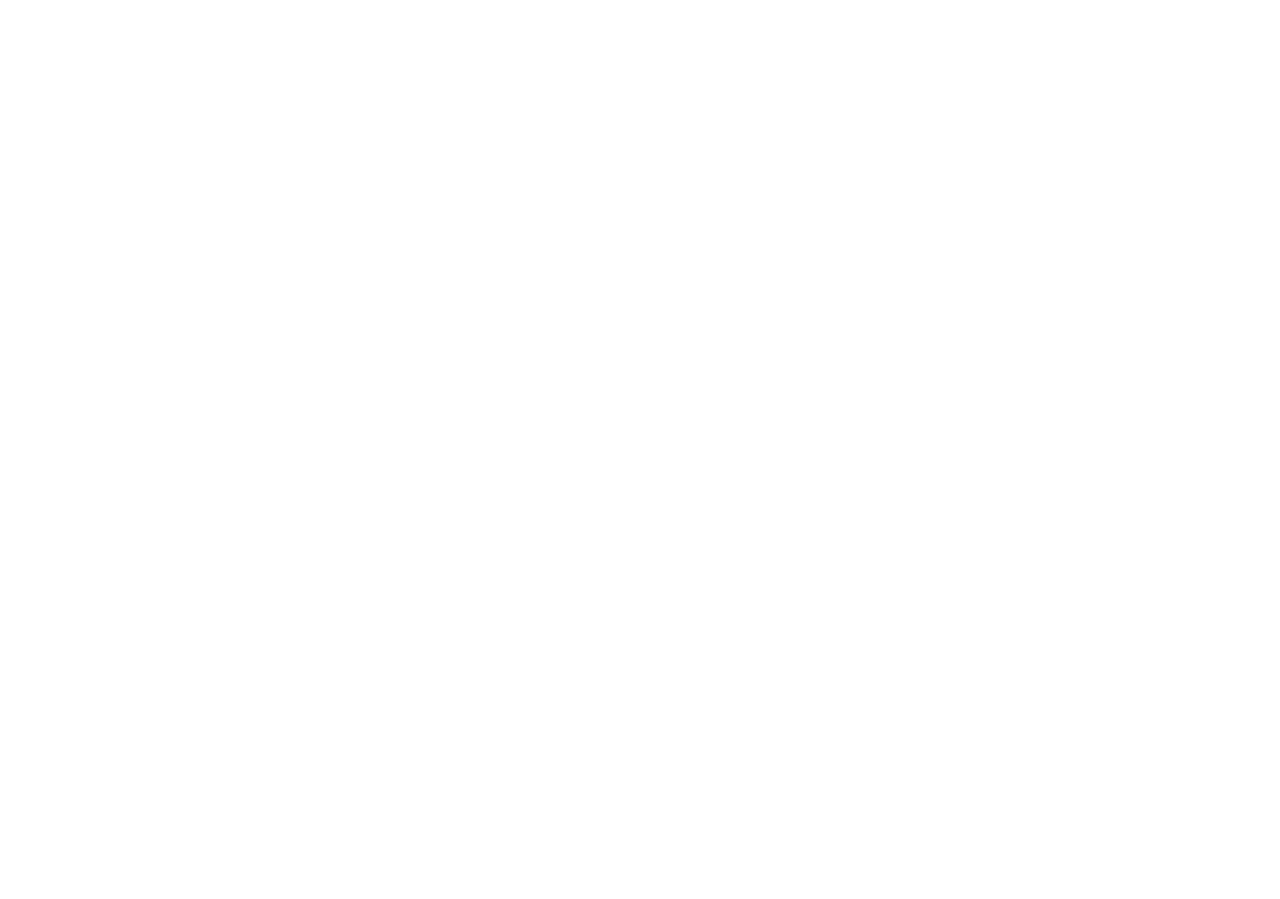
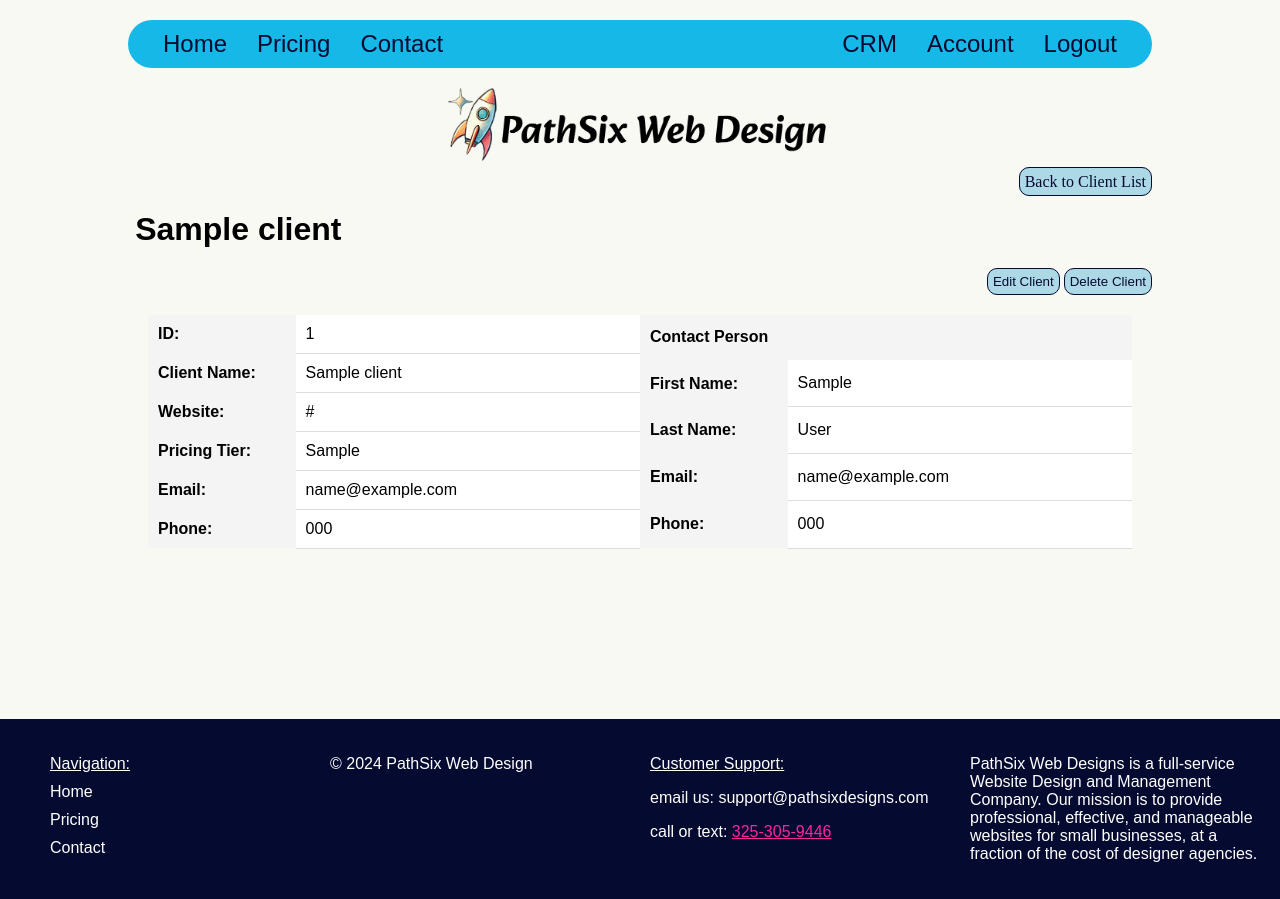
Before and after one commit to boonewh/pathsixdesigns, a Flask app: page /customers/1 in a window 1280 px wide. Before the commit the page is empty. Before the commit the page ends 800 px from the top, so only its background shows below. Run offline with Flask 3, Linux system fonts and the light colour scheme; a user stored in the database is signed in; tables that the repository leaves empty hold one stand-in row (values such as "Sample post"); some libraries are stand-ins or nearby versions; some web fonts are replaced.

Commit message:
delete customers

```diff
--- a/pathsix/forms.py
+++ b/pathsix/forms.py
@@ -92,4 +92,4 @@
     contact_note = TextAreaField('Contact Note', validators=[Optional(), Length(max=500)])
 
     # Submit button
-    submit = SubmitField('Create Client')
+    submit = SubmitField('Submit')
--- a/pathsix/routes.py
+++ b/pathsix/routes.py
@@ -155,4 +155,80 @@
 @login_required
 def client(client_id):
     client = Client.query.get_or_404(client_id)
-    return render_template('crm/client.html', client=client)
+    contacts = client.contacts # Access the related Contact entries via the relationship
+    return render_template('crm/client.html', client=client, contacts=contacts)
+
+
+@app.route('/customers/<int:client_id>/edit', methods=['GET', 'POST'])
+@login_required
+def edit_client(client_id):
+    # Retrieve the existing client and related entries
+    client = Client.query.get_or_404(client_id)
+
+    # Initialize the form with data from the Client table
+    form = ClientForm(obj=client)
+
+    # Fetch related entries if they exist
+    address = Address.query.filter_by(client_id=client_id).first()
+    contact = Contact.query.filter_by(client_id=client_id).first()
+    contact_note = ContactNote.query.filter_by(client_id=client_id).first()
+
+    if request.method == 'GET':
+        # Populate the form fields for Address if it exists
+        if address:
+            form.street.data = address.street
+            form.city.data = address.city
+            form.state.data = address.state
+            form.zip_code.data = address.zip_code
+
+        # Populate the form fields for Contact if it exists
+        if contact:
+            form.first_name.data = contact.first_name
+            form.last_name.data = contact.last_name
+            form.contact_email.data = contact.email
+            form.contact_phone.data = contact.phone
+
+        # Populate the form field for ContactNote if it exists
+        if contact_note:
+            form.contact_note.data = contact_note.note
+
+    if form.validate_on_submit():
+        # Update the Client information
+        client.name = form.name.data
+        client.website = form.website.data
+        client.pricing_tier = form.pricing_tier.data
+        client.email = form.email.data
+        client.phone = form.phone.data
+
+        # Update Address information
+        if address:
+            address.street = form.street.data
+            address.city = form.city.data
+            address.state = form.state.data
+            address.zip_code = form.zip_code.data
+
+        # Update Contact information
+        if contact:
+            contact.first_name = form.first_name.data
+            contact.last_name = form.last_name.data
+            contact.email = form.contact_email.data
+            contact.phone = form.contact_phone.data
+
+        # Update ContactNote if it exists
+        if contact_note:
+            contact_note.note = form.contact_note.data
+
+        db.session.commit()
+        flash("Client information has been updated!", "success")
+        return redirect(url_for('client', client_id=client.client_id))
+
+    return render_template('crm/create_client.html', form=form, legend="Edit Client Information")
+
+@app.route('/customers/<int:client_id>/delete', methods=['POST'])
+@login_required
+def delete_client(client_id):
+    client = Client.query.get_or_404(client_id)
+    db.session.delete(client)
+    db.session.commit()
+    flash('Client has been deleted!', 'success')
+    return redirect(url_for('customers'))
--- a/pathsix/static/css/crm.css
+++ b/pathsix/static/css/crm.css
@@ -221,13 +221,14 @@
 
 /* Label and Input Styling */
 
-.link-new {
+.link-new,
+.link-create {
   width: 90%;
   text-align: end;
   margin-top: 10px;
 }
 
-.link-new a {
+.link-create a {
   color: var(--text);
   text-decoration: none;
   padding: 5px;
@@ -237,7 +238,33 @@
   background-color: lightblue;
 }
 
-.link-new a:hover {
+.link-a {
+  color: var(--text);
+  text-decoration: none;
+  padding: 5px;
+  transition: background-color 0.7s ease;
+  border: 1px solid var(--dark-color);
+  border-radius: 10px;
+  background-color: lightblue;
+}
+
+.link-new a {
+  text-decoration: none;
+}
+
+.link-new button {
+  color: var(--text);
+  text-decoration: none;
+  padding: 5px;
+  transition: background-color 0.7s ease;
+  border: 1px solid var(--dark-color);
+  border-radius: 10px;
+  background-color: lightblue;
+  box-sizing: border-box; /* Consistent box-sizing */
+  margin: 0; /* Removes any default margin */
+}
+
+.link-new button:hover {
   background-color: gold;
 }
 
@@ -304,7 +331,7 @@
 }
 
 /* Create Client Form Styles */
-/* Create Client Form Styles */
+
 .create-client-container {
   display: flex;
   flex-direction: column;
@@ -337,6 +364,47 @@
   color: var(--dark-color);
   text-align: center;
   margin-bottom: 10px;
+}
+
+/* Single Client Detail Styles */
+
+.client-detail {
+  display: flex;
+  width: 80%;
+  margin: 0 auto;
+  padding: 20px;
+  font-family: Arial, sans-serif;
+}
+
+.client-detail h2 {
+  text-align: center;
+  margin-bottom: 20px;
+  font-size: 24px;
+}
+
+.client-table {
+  width: 100%;
+  border-collapse: collapse;
+}
+
+.client-table th {
+  text-align: left;
+  width: 30%;
+  padding: 10px;
+  background-color: #f4f4f4;
+  font-weight: bold;
+}
+
+.client-table td {
+  padding: 10px;
+  background-color: #ffffff;
+  border-bottom: 1px solid #ddd;
+}
+
+/* Optional: Styling for N/A values */
+.client-table td:empty::before {
+  content: "N/A";
+  color: #888;
 }
 
 /* Label and Input Styling for Create Client Form */
--- a/pathsix/templates/crm/client.html
+++ b/pathsix/templates/crm/client.html
@@ -0,0 +1,77 @@
+{% extends "crm/crm-base.html" %}
+
+{% block title %}PathSix Web Designs CRM Customer Page{% endblock %}
+
+{% block styles %}
+    <link rel="stylesheet" href="{{ url_for('static', filename='css/crm.css') }}">
+{% endblock %}
+
+{% block content %}
+<div class="link-new">
+    <a href="{{ url_for('customers') }}" class="link-a">Back to Client List</a>
+    <h1 class="client-detail">{{ client.name }}</h1>
+    <a href="{{ url_for('edit_client', client_id=client.client_id) }}">
+        <button type="button">Edit Client</button>
+      </a>
+    <!-- Form for deleting the client -->
+    <form action="{{ url_for('delete_client', client_id=client.client_id) }}" method="post" style="display: inline;">
+        <button type="submit" onclick="return confirm('Are you sure you want to delete this client?')">Delete Client</button>
+    </form>
+</div>
+<div class="client-detail">
+    <table class="client-table">
+        <tr>
+            <th>ID:</th>
+            <td>{{ client.client_id }}</td>
+        </tr>
+        <tr>
+            <th>Client Name:</th>
+            <td>{{ client.name }}</td>
+        </tr>
+        <tr>
+            <th>Website:</th>
+            <td>{{ client.website or 'N/A' }}</td>
+        </tr>
+        <tr>
+            <th>Pricing Tier:</th>
+            <td>{{ client.pricing_tier or 'N/A' }}</td>
+        </tr>
+        <tr>
+            <th>Email:</th>
+            <td>{{ client.email or 'N/A' }}</td>
+        </tr>
+        <tr>
+            <th>Phone:</th>
+            <td>{{ client.phone or 'N/A' }}</td>
+        </tr>
+    </table>
+
+    {% if contacts %}
+        {% for contact in contacts %}
+        <table class="client-table">
+            <tr class="thead">
+                <th colspan="2">Contact Person</th>
+            <tr>
+                <th>First Name:</th>
+                <td>{{ contact.first_name }}</td>
+            </tr>
+            <tr>
+                <th>Last Name:</th>
+                <td>{{ contact.last_name }}</td>
+            </tr>
+            <tr>
+                <th>Email:</th>
+                <td>{{ contact.email or 'N/A' }}</td>
+            </tr>
+            <tr>
+                <th>Phone:</th>
+                <td>{{ contact.phone or 'N/A' }}</td>
+            </tr>
+        </table>
+        {% endfor %}
+    {% else %}
+        <p>No contact information available for this client.</p>
+    {% endif %}
+</div>
+
+{% endblock %}
--- a/pathsix/templates/crm/create_client.html
+++ b/pathsix/templates/crm/create_client.html
@@ -8,9 +8,9 @@
 
 {% block content %}
 <div class="create-client-container">
-    <h1>Create New Client</h1>
+    <h1>{{ legend }}</h1>
 
-    <form method="POST" action="{{ url_for('create_client') }}" class="create-client-form">
+    <form method="POST" action="" class="create-client-form">
         {{ form.hidden_tag() }}
 
         <!-- Client Information -->
--- a/pathsix/templates/crm/customers.html
+++ b/pathsix/templates/crm/customers.html
@@ -7,7 +7,7 @@
 {% endblock %}
 
 {% block content %}
-    <div class="link-new"><a href="{{ url_for('create_client') }}">+Add New Client</a></div>
+    <div class="link-create"><a href="{{ url_for('create_client') }}">+Add New Client</a></div>
     <div class="body-container">
         <aside class="report-nav">
             <nav>
@@ -35,7 +35,7 @@
                 {% for client in clients %}
                 <tr>
                     <td>{{ client.client_id }}</td>
-                    <td>{{ client.name }}</td>
+                    <td><a href="{{ url_for('client', client_id=client.client_id) }}">{{ client.name }}</a></td>
                     <td>{{ client.website }}</td>
                     <td>{{ client.pricing_tier }}</td>
                     <td>{{ client.email or 'N/A' }}</td>
```
Also changed, not shown: pathsix/models.py (+11 -10 lines), pathsix/templates/crm/delete_client.html (added, +16 -0 lines), ReadMe.md.
